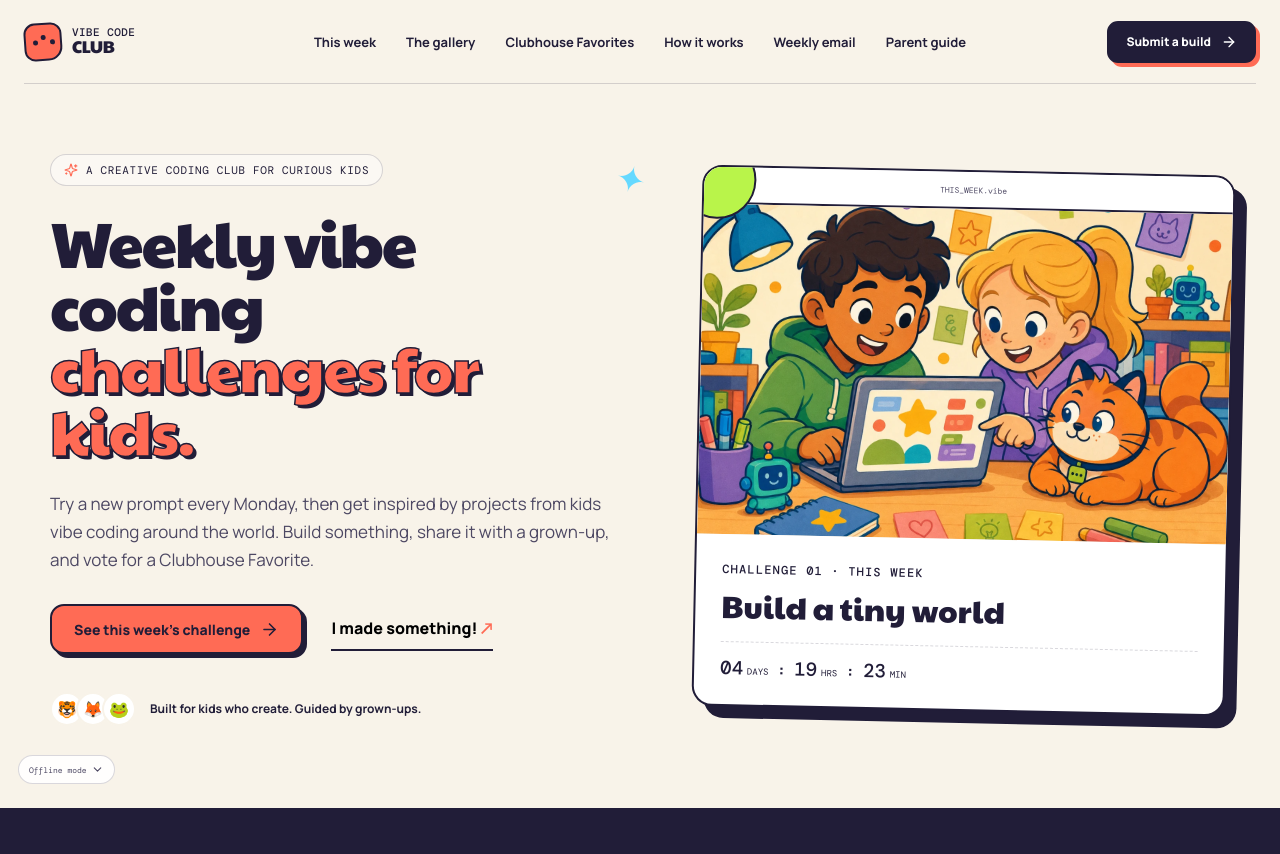
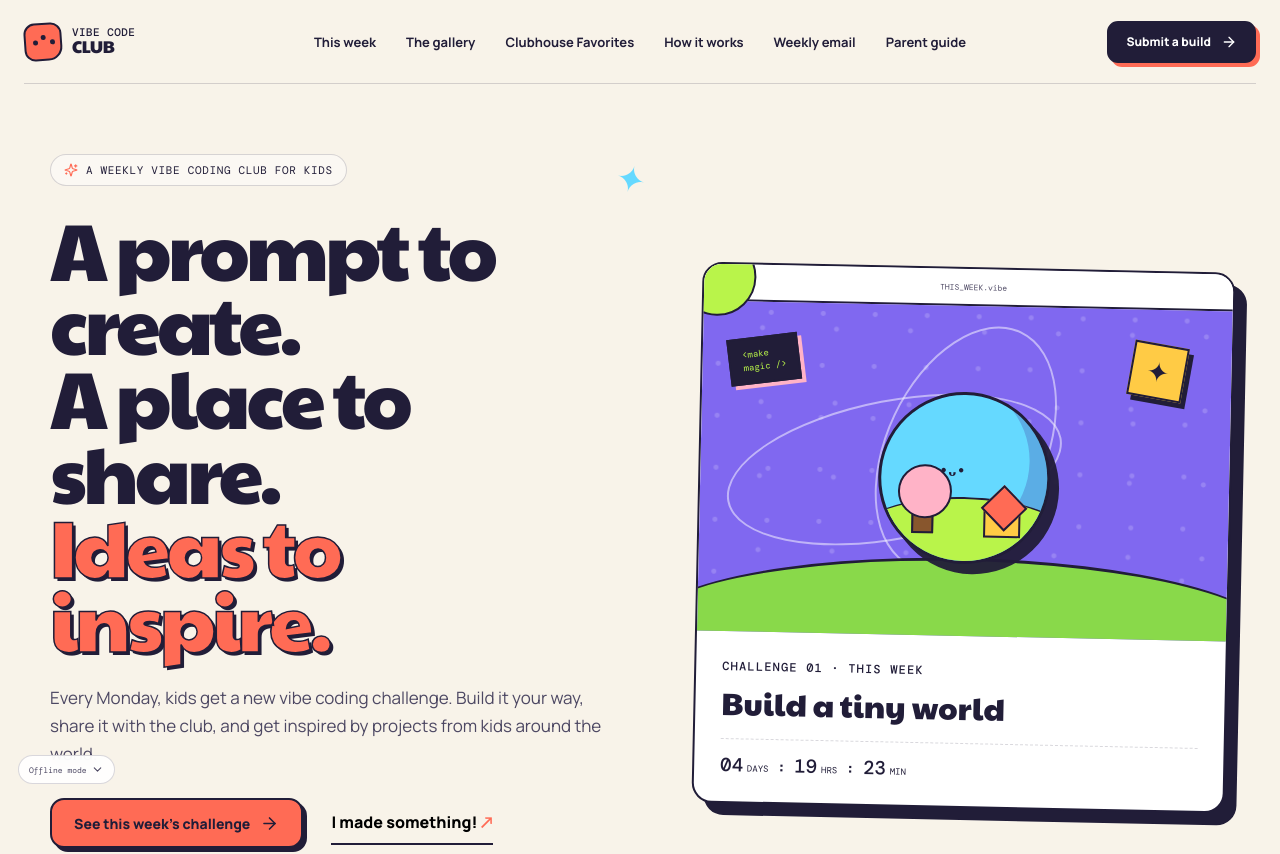
Before and after one commit to amyleesterling/kids-who-vibecode, a React (Vite) app: page / in a window 1280 px wide. Shown: the top 854 px of the page. Built offline with nearby package versions, Linux system fonts and the light colour scheme; no server answers.

Commit message:
Restore hero layout and emphasize sharing

```diff
--- a/index.html
+++ b/index.html
@@ -4,9 +4,9 @@
     <meta charset="UTF-8" />
     <meta name="viewport" content="width=device-width, initial-scale=1.0" />
     <meta name="theme-color" content="#ff6b55" />
-    <meta name="description" content="Weekly vibe coding challenges for kids, plus inspiration from young makers around the world." />
+    <meta name="description" content="A weekly vibe coding prompt for kids to create, share, and get inspired by young makers around the world." />
     <link rel="canonical" href="https://vibecodekids.com/" />
-    <title>Vibe Code Kids — Weekly coding challenges for kids</title>
+    <title>Vibe Code Kids — Create, share, and get inspired</title>
   </head>
   <body>
     <div id="root"></div>
--- a/src/App.tsx
+++ b/src/App.tsx
@@ -73,8 +73,13 @@ function ChallengePreview({ challenge }: { challenge: Challenge }) {
   return (
     <aside className="challenge-preview" aria-label="This week's challenge">
       <div className="window-bar"><span /><span /><span /><small>THIS_WEEK.vibe</small></div>
-      <div className="challenge-art hero-makers-art">
-        <img className="hero-makers-image" src="/hero-kids-coding.webp" alt="Two kids creating together on a laptop while the club cat watches" />
+      <div className="challenge-art">
+        <span className="orbit orbit-one" /><span className="orbit orbit-two" />
+        <span className="pixel-sun">✦</span>
+        <div className="tiny-world">
+          <span className="world-face">•ᴗ•</span><i className="world-tree" /><i className="world-home" />
+        </div>
+        <span className="floating-code">&lt;make<br />magic /&gt;</span>
       </div>
       <div className="challenge-preview-copy">
         <span className="kicker">{challenge.weekLabel}</span>
@@ -385,9 +390,9 @@ function App() {
       <main>
         <section className="hero page-shell">
           <div className="hero-copy">
-            <div className="eyebrow-pill"><Sparkles size={14} /> A creative coding club for curious kids</div>
-            <h1 className="hero-title-clear">Weekly vibe coding<br /><span>challenges for kids.</span></h1>
-            <p className="hero-lede">Try a new prompt every Monday, then get inspired by projects from kids vibe coding around the world. Build something, share it with a grown-up, and vote for a Clubhouse Favorite.</p>
+            <div className="eyebrow-pill"><Sparkles size={14} /> A weekly vibe coding club for kids</div>
+            <h1>A prompt to create.<br />A place to share.<br /><span>Ideas to inspire.</span></h1>
+            <p className="hero-lede">Every Monday, kids get a new vibe coding challenge. Build it your way, share it with the club, and get inspired by projects from kids around the world.</p>
             <div className="hero-actions"><a className="button button-coral" href="#challenge">See this week’s challenge <ArrowRight size={19} /></a><button className="text-link" onClick={openSubmission}>I made something! <span>↗</span></button></div>
             <div className="trust-note"><span className="avatar-stack"><i>🐯</i><i>🦊</i><i>🐸</i></span><p><b>Built for kids who create. Guided by grown-ups.</b></p></div>
           </div>
--- a/src/styles.css
+++ b/src/styles.css
@@ -63,7 +63,6 @@ h1, h2, h3, p { margin-top: 0; }
 .eyebrow-pill svg { color: var(--coral); }
 .hero h1 { font-family: 'Paytone One', 'Arial Rounded MT Bold', 'Trebuchet MS', sans-serif; font-size: clamp(55px, 6.3vw, 90px); line-height: .92; letter-spacing: -.045em; margin-bottom: 28px; font-weight: 400; }
 .hero h1 span { color: var(--coral); -webkit-text-stroke: 1.5px var(--ink); text-shadow: 3px 3px 0 var(--ink); }
-.hero h1.hero-title-clear { font-size: clamp(52px, 5vw, 72px); line-height: .98; letter-spacing: -.035em; }
 .hero-lede { color: var(--ink-soft); font-size: 17px; max-width: 560px; }
 .hero-actions { display: flex; align-items: center; gap: 28px; margin: 30px 0 38px; }
 .text-link { border: 0; background: none; font-weight: 800; cursor: pointer; padding: 10px 0; border-bottom: 2px solid var(--ink); }
@@ -84,10 +83,7 @@ h1, h2, h3, p { margin-top: 0; }
 .window-bar span:nth-child(3) { background: var(--green); }
 .window-bar small { font-family: 'DM Mono', monospace; font-size: 8px; margin: auto; transform: translateX(-16px); color: var(--ink-soft); }
 .challenge-art { height: 330px; position: relative; overflow: hidden; background: #8068f0; background-image: radial-gradient(circle at 30% 20%, rgba(255,255,255,.18) 0 2px, transparent 3px), radial-gradient(circle at 80% 35%, rgba(255,255,255,.18) 0 2px, transparent 3px); background-size: 52px 52px, 74px 74px; }
-.hero-makers-art { background: var(--paper-deep); }
-.hero-makers-image { width: 100%; height: 100%; display: block; object-fit: cover; object-position: center 52%; }
 .challenge-art::after { content: ''; position: absolute; left: -10%; bottom: -75px; width: 120%; height: 150px; border-radius: 50% 50% 0 0; background: #89d94a; border-top: 3px solid var(--ink); }
-.hero-makers-art::after { display: none; }
 .pixel-sun { position: absolute; top: 34px; right: 46px; width: 55px; height: 55px; display: grid; place-items: center; border: 2px solid var(--ink); background: var(--yellow); font-size: 27px; transform: rotate(9deg); box-shadow: 5px 5px 0 var(--ink); z-index: 1; }
 .orbit { position: absolute; border: 2px solid rgba(255,255,255,.5); border-radius: 50%; }
 .orbit-one { width: 340px; height: 140px; left: 24px; top: 95px; transform: rotate(-12deg); }
@@ -421,7 +417,7 @@ footer { background: var(--ink); color: white; padding: 55px 0 0; overflow: hidd
   .page-shell, .site-header { width: min(100% - 28px, 1180px); }
   .site-header { height: 72px; }
   .hero { min-height: auto; padding-block: 48px 70px; gap: 34px; }
-  .hero h1 { font-size: clamp(48px, 15vw, 70px); }.hero h1.hero-title-clear { font-size: clamp(44px, 12.5vw, 60px); }.hero-lede { font-size: 15px; }.hero-actions { align-items: stretch; flex-direction: column; gap: 10px; }.hero-actions .button { width: 100%; }.text-link { align-self: center; }
+  .hero h1 { font-size: clamp(48px, 15vw, 70px); }.hero-lede { font-size: 15px; }.hero-actions { align-items: stretch; flex-direction: column; gap: 10px; }.hero-actions .button { width: 100%; }.text-link { align-self: center; }
   .mobile-mascot-wrap { position: relative; z-index: 5; display: flex; justify-content: flex-end; height: 172px; margin: -10px 4px -51px 0; pointer-events: none; }
   .mobile-mascot { position: relative; width: 100%; max-width: 340px; height: 190px; padding: 0; border: 0; background: transparent; color: var(--ink); cursor: pointer; pointer-events: auto; }
   .mobile-mascot:focus-visible { outline: 3px solid var(--purple); outline-offset: 4px; border-radius: 18px; }
```
Also changed, not shown: public/hero-kids-coding.webp (deleted).
